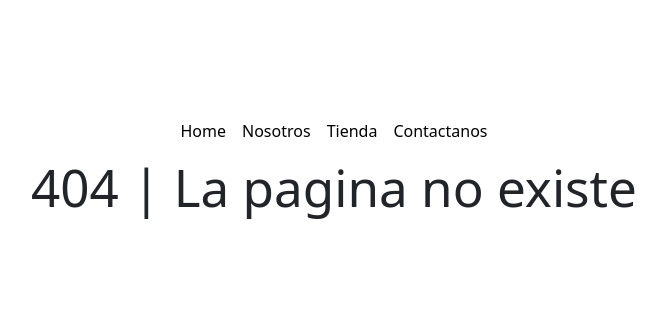
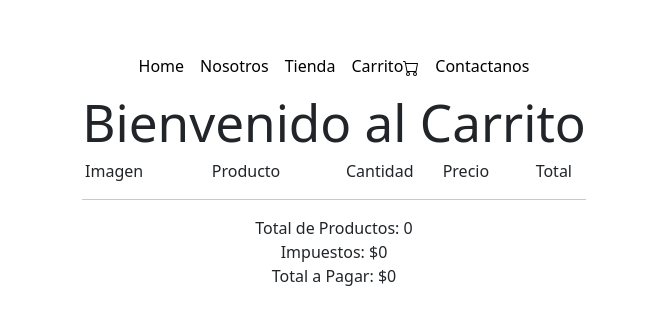
Before and after one commit to jsanjuan71/vite-react-app, a React (Vite) app: page /carrito in a window 1280 px wide. Before the commit this address had no page. Shown: the part 229-554 px from the top of the page, without its empty margins (306-972 px from the left). Built offline with nearby package versions, Linux system fonts and the light colour scheme.

Commit message:
Uclass 20 - Agregar al carrito y mostrar carrito

```diff
--- a/package.json
+++ b/package.json
@@ -13,6 +13,7 @@
     "bootstrap": "^5.3.3",
     "react": "^18.2.0",
     "react-bootstrap": "^2.10.2",
+    "react-bootstrap-icons": "^1.11.4",
     "react-dom": "^18.2.0",
     "react-router-dom": "^6.22.3"
   },
--- a/src/App.jsx
+++ b/src/App.jsx
@@ -17,10 +17,9 @@ import ListaTareas from './components/listaTareas'
 import ProductosBs from './components/pages/productosBootstrap'
 import 'bootstrap/dist/css/bootstrap.min.css';
 import Catalogo from './components/pages/catalogo'
+import Carrito from './components/pages/carrito'
 
 function App() {
-  const [count, setCount] = useState(0)
-
   return (
     <BrowserRouter>
       <Routes>
@@ -33,7 +32,7 @@ function App() {
         <Route path='/lista/:id' element={ <DetalleTarea /> } />
         <Route path='/tareas' element={ <ListaTareas /> } />
         <Route path='/catalogo' element={ <Catalogo /> } />
-
+        <Route path='/carrito' element={ <Carrito /> } />
         <Route path='*' element={ <NotFound /> } />
       </Routes>
     </BrowserRouter>
--- a/src/components/menu.css
+++ b/src/components/menu.css
@@ -1,3 +1,10 @@
 nav ul li a {
     color: black;
 }
+nav ul{
+    display: flex;
+    justify-content: center;
+}
+nav ul li {
+    justify-content: center;
+}
--- a/src/components/menu.jsx
+++ b/src/components/menu.jsx
@@ -1,7 +1,9 @@
 import {Link} from 'react-router-dom';
 import './menu.css'
+import { Cart } from 'react-bootstrap-icons';
 
 function Menu() {
+
     return (
         <nav>
             <ul>
@@ -14,7 +16,10 @@ function Menu() {
                 </li>
 
                 <li>
-                    <Link to={"/productos"}>Tienda</Link>
+                    <Link to={"/catalogo"}>Tienda</Link>
+                </li>
+                <li>
+                    <Link to={"/carrito"}>Carrito<Cart/></Link>
                 </li>
 
                 <li>
--- /dev/null
+++ b/src/components/pages/carrito.jsx
@@ -0,0 +1,86 @@
+import Menu from "../menu"
+import { useEffect, useState   } from "react"
+import { Container, Row, Col } from 'react-bootstrap'
+import useLocalStorage2 from "../../hooks/useLocalStorage2"
+
+function Carrito() {
+    // se obtiene el carrito del local storage usando el hook useLocalStorage2
+    const storageCarrito = useLocalStorage2([], "carrito", "carrito")
+
+    // se define el carrito como un objeto vacio porque aun no hay productos
+    const [carrito, setCarrito] = useState({})
+
+    useEffect( function(){
+        // crear un objeto con la estructura del carrito
+        const currentCarrito = {
+            total: storageCarrito.almacenamiento.length, // total de productos
+            costo: storageCarrito.almacenamiento.reduce((acc, item) => acc + item.price, 0), // costo total
+            productos: [] // lista de productos
+        }
+        storageCarrito.almacenamiento.map(item => {
+            // obtener los ids existentes en el carrito
+            let idsAgregados = currentCarrito.productos.map(item => item.producto.id)
+            // si el id no existe en el carrito, agregarlo como nuevo producto
+            if( idsAgregados.indexOf(item.id) === -1 ){
+                currentCarrito.productos.push({
+                    cantidad: 1, // si no existe, la cantidad es 1
+                    producto: item // el producto es el item
+                })
+            } else { // evitar duplicados
+                // si el id ya existe, incrementar la cantidad
+                currentCarrito.productos.map( producto => {
+                    // si el id del producto es igual al id del item
+                    if( producto.producto.id === item.id ){
+                        producto.cantidad++ // incrementar la cantidad
+                    }
+                })
+            }
+        })
+        setCarrito( currentCarrito ) // actualizar el estado del carrito
+    }, [storageCarrito.almacenamiento] ) // ejecutar cada vez que cambie el carrito
+
+    return (
+        <Container>
+            <Menu />
+            <h1>Bienvenido al Carrito</h1>
+            {/** Se definen los ancabezados de la lista */}
+            <Row>
+                <Col md={2}>Imagen</Col>
+                <Col md={4}>Producto</Col>
+                <Col md={2}>Cantidad</Col>
+                <Col md={2}>Precio</Col>
+                <Col md={2}>Total</Col>
+            </Row>
+            {
+                // se recorre la lista de productos del carrito
+                // el ? es para evitar errores si no hay productos
+                carrito.productos?.map((itemCarrito, indice) => {
+                    return(
+                        <Row key={indice} className="d-flex mb-3">
+                            {/* Se definen las columnas de la lista por cada producto del carrito */}
+                            <Col md={2}><img src={itemCarrito.producto.thumbnail} width={"100%"} /></Col>
+                            <Col md={4}>{itemCarrito.producto.title}</Col>
+                            <Col md={2}>{itemCarrito.cantidad}</Col>
+                            <Col md={2}>${itemCarrito.producto.price}</Col>
+                            <Col md={2}>${ Number(itemCarrito.producto.price) * itemCarrito.cantidad}</Col>
+                        </Row>
+                    )
+                })
+            }
+                <hr />
+                {/** Se muestran los totales del carrito */}
+                <Row>
+                    <Col>Total de Productos: {carrito.total}</Col>
+                </Row>
+                <Row>
+                    <Col>Impuestos: ${carrito.costo * 0.16}</Col>
+                </Row>
+                <Row>
+                    <Col>Total a Pagar: ${carrito.costo * 1.16}</Col>
+                </Row>
+
+        </Container>
+    )
+}
+
+export default Carrito
--- a/src/components/pages/catalogo.jsx
+++ b/src/components/pages/catalogo.jsx
@@ -2,10 +2,12 @@ import Menu from "../menu"
 import { useEffect, useState   } from "react"
 import { Card, Button, Container, Row, Col } from 'react-bootstrap'
 import TarjetaProducto from "../tarjetaProducto"
+import useLocalStorage2 from "../../hooks/useLocalStorage2"
 
-function Catalogo() {
+function Catalogo({...props}) {
     const [listaProductos, setListaProductos] = useState([])
 
+    const carrito = useLocalStorage2([], "carrito")
 
     useEffect( function(){
         fetch("https://dummyjson.com/products")
@@ -25,7 +27,7 @@ function Catalogo() {
                 listaProductos.map((producto, indice) => {
                     return(
                         <Col key={indice} xxl={3} lg={4} md={6} xs={12} className="d-flex mb-3">
-                            <TarjetaProducto producto={producto} className="h-100" />
+                            <TarjetaProducto producto={producto} className="h-100" clickAgregar={carrito.agregar} />
                         </Col>
                     )
                 })
--- a/src/components/pages/contacto.jsx
+++ b/src/components/pages/contacto.jsx
@@ -1,7 +1,7 @@
 import {Link} from 'react-router-dom'
 import Menu from '../menu';
 
-function Contacto() {
+function Contacto({...props}) {
   return (
     <>
       <Menu />
--- a/src/components/pages/productosBootstrap.jsx
+++ b/src/components/pages/productosBootstrap.jsx
@@ -29,6 +29,7 @@ function ProductosBs() {
                                 <TarjetaProducto
                                     producto={producto}
                                     className="h-100"
+                                    clickAgregar={ () => console.log("Agregado", producto) }
                                 />
                             </Col>
                         )
--- a/src/components/tarjetaProducto.jsx
+++ b/src/components/tarjetaProducto.jsx
@@ -11,7 +11,7 @@ function TarjetaProducto({producto, ...props}) {
       <Card.Footer>
             <label className="text-success"> ${producto.price}</label>
             <br/>
-            <Button variant="primary">Agregar</Button>
+            <Button variant="primary" onClick={ ()=> props.clickAgregar(producto) }>Agregar</Button>
         </Card.Footer>
     </Card>
   );
--- /dev/null
+++ b/src/hooks/useLocalStorage2.js
@@ -0,0 +1,39 @@
+import { useState, useEffect } from "react"
+
+function useLocalStorage2(valorInicial, clave) {
+    const [almacenamiento, setAlmacenamiento] = useState(valorInicial)
+
+    useEffect(function(){
+        // obtener el valor del local storage
+        const storage = localStorage.getItem(clave)
+        // si el valor es nulo, almacenar el valor inicial
+        if(storage === null) {
+            localStorage.setItem(clave, JSON.stringify(valorInicial) )
+        } else {
+            // si el valor no es nulo, almacenar el valor del local storage
+            const datosAlmacenados = JSON.parse(storage)
+            // cambiar el estado para que se actualice el componente
+            setAlmacenamiento(datosAlmacenados)
+        }
+
+    },[])
+
+    // ejecutar cada vez que cambie el almacenamiento
+    useEffect( ()=>{
+        // es solo de ejemplo pero aqui se podria hacer algo con el almacenamiento
+        console.log("almacenamiento cambio")
+    }, [almacenamiento] )
+
+    // funcion para agregar un elemento al almacenamiento
+    function agregar(elemento) {
+        // actualizar el local storage con el nuevo elemento
+        localStorage.setItem(clave, JSON.stringify( [...almacenamiento, elemento] ))
+        // actualizar el estado del almacenamiento
+        setAlmacenamiento( [...almacenamiento, elemento] )
+    }
+
+    // retornar el almacenamiento y la funcion agregar
+    return {almacenamiento, agregar}
+}
+
+export default useLocalStorage2
```
Also changed, not shown: src/hooks/useLocalStorage.js (added, +20 -0 lines), 1 other file (tests, documents, lock files or other folders).
